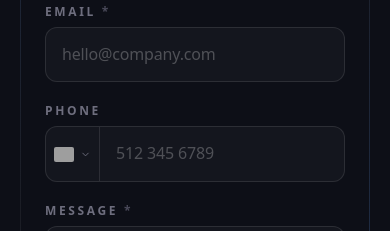
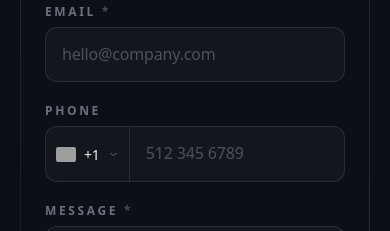
Before and after one commit to amaannn7/levata-website, a Next.js app: page /contact in a window 390 px wide. Shown: the part 1020-1251 px from the top of the page. Built offline with nearby package versions, Linux system fonts and the light colour scheme; grey boxes are pictures that could not be loaded.

Commit message:
added some changes

```diff
--- a/app/components/BookCallModal.tsx
+++ b/app/components/BookCallModal.tsx
@@ -202,7 +202,7 @@ export default function BookCallModal({ open, onClose }: { open: boolean; onClos
                                                     style={{ border: "1px solid rgba(255,255,255,0.10)", background: "rgba(255,255,255,0.03)" }}
                                                 >
                                                     {/* Country trigger */}
-                                                    <div className="relative flex shrink-0 cursor-pointer items-center gap-1 border-r border-white/10 px-2 py-2.5 hover:bg-white/[0.03] sm:gap-1.5 sm:px-2.5">
+                                                    <div className="relative flex shrink-0 cursor-pointer items-center gap-1.5 border-r border-white/10 px-2.5 py-2.5 hover:bg-white/[0.03]">
                                                         <Image
                                                             src={`https://flagcdn.com/w20/${selected.code}.png`}
                                                             alt={selected.name}
--- a/app/components/ContactCTASection.tsx
+++ b/app/components/ContactCTASection.tsx
@@ -210,7 +210,7 @@ export default function ContactCTASection({ showHeading = true }: { showHeading?
                                             Phone
                                         </label>
                                         <div className="flex overflow-hidden rounded-xl border border-white/10 bg-white/[0.03] transition-colors focus-within:border-white/22">
-                                            <div className="relative flex shrink-0 cursor-pointer items-center gap-1.5 border-r border-white/10 px-2 py-3 hover:bg-white/[0.03] sm:gap-2 sm:px-3 sm:py-3.5">
+                                            <div className="relative flex shrink-0 cursor-pointer items-center gap-2 border-r border-white/10 px-2.5 py-3 hover:bg-white/[0.03] sm:px-3 sm:py-3.5">
                                                 <Image
                                                     src={`https://flagcdn.com/w20/${selected.code}.png`}
                                                     alt={selected.name}
@@ -219,7 +219,7 @@ export default function ContactCTASection({ showHeading = true }: { showHeading?
                                                     className="rounded-[2px] object-cover"
                                                     unoptimized
                                                 />
-                                                <span className="hidden sm:inline text-sm font-medium text-white/70">{selected.dial}</span>
+                                                <span className="text-sm font-medium text-white/70">{selected.dial}</span>
                                                 <span className="text-white/30"><ChevronIcon /></span>
                                                 <select
                                                     value={country}
```
